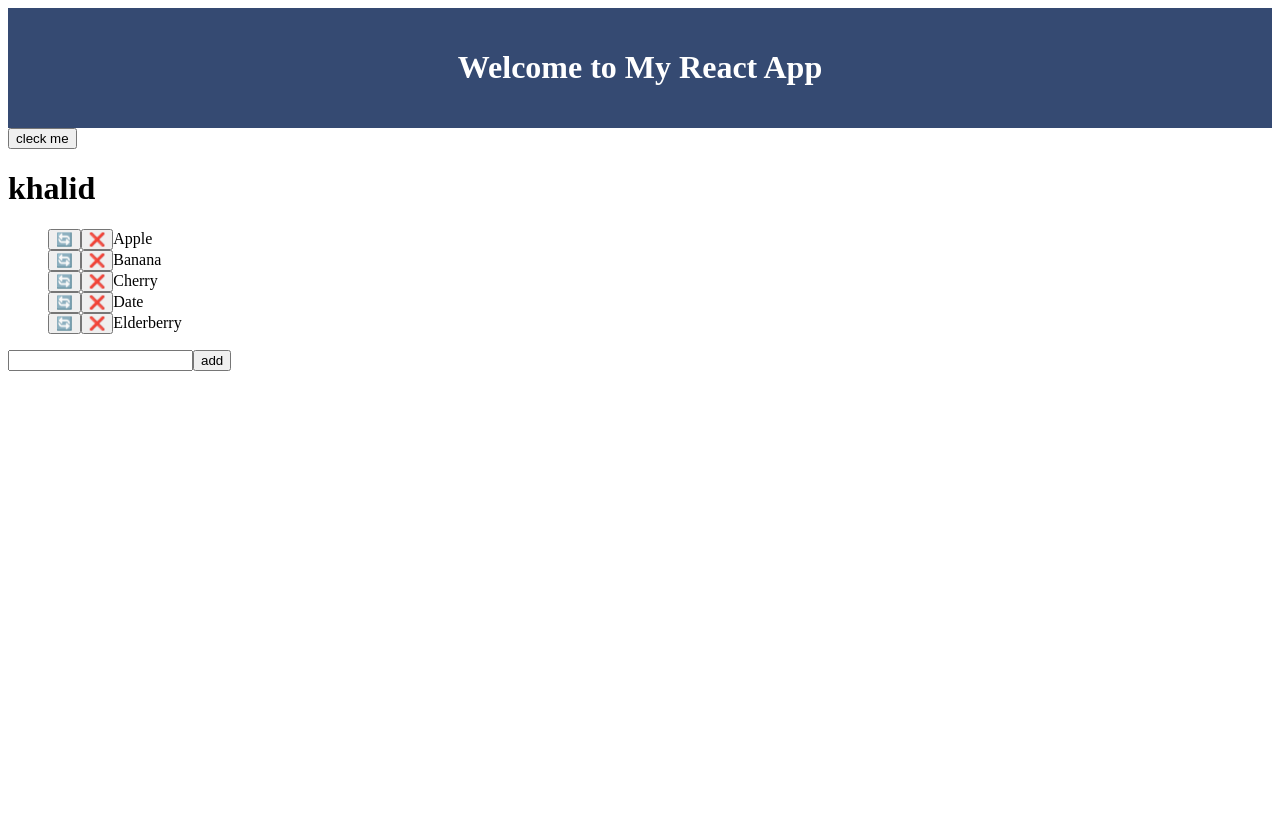
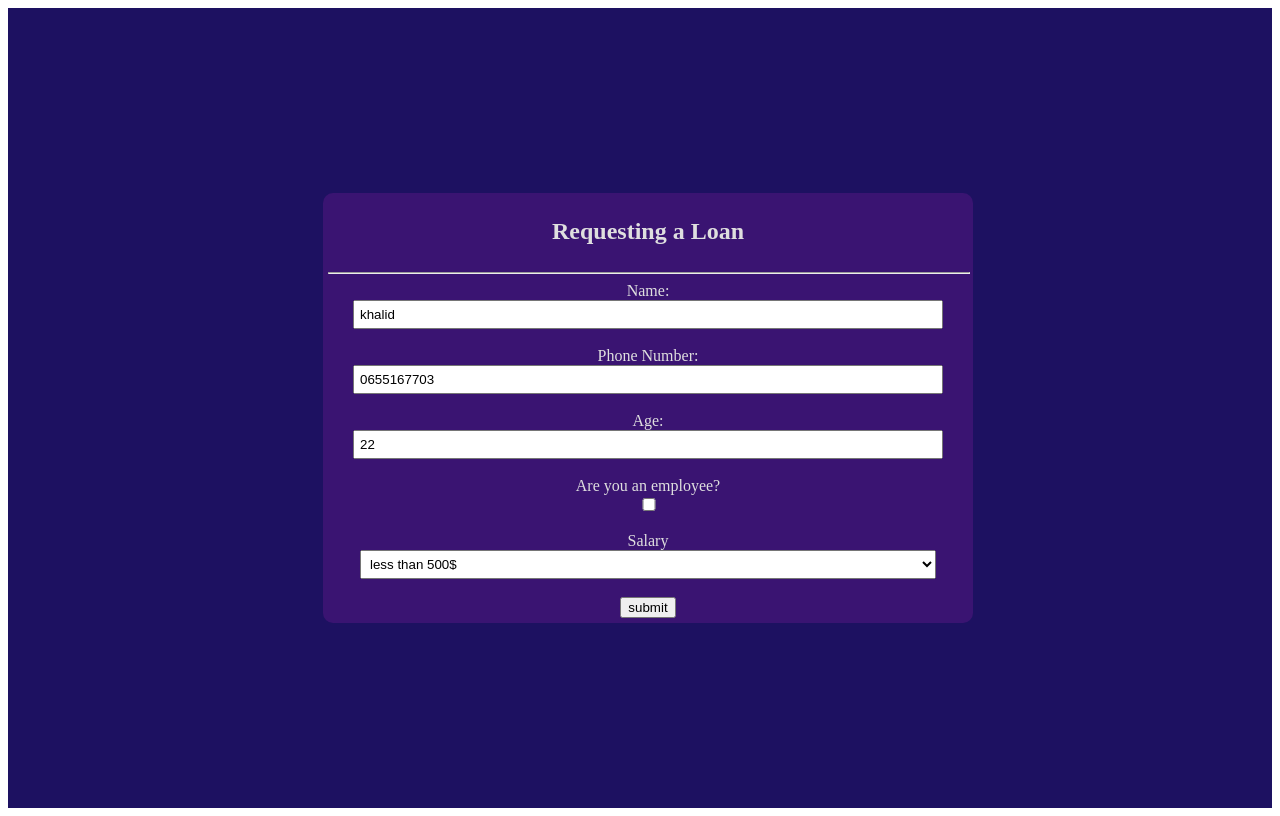
Before and after one commit to khalid192/react-app, a React (Vite) app: page / in a window 1280 px wide. Built offline with nearby package versions, Linux system fonts and the light colour scheme.

Commit message:
banck site

```diff
--- /dev/null
+++ b/src/RequestBox.css
@@ -0,0 +1,59 @@
+.req{
+    color: rgb(223, 223, 223);
+    height: auto;
+    width: 50vw;
+    background-color:rgba(71, 22, 121, 0.712) ;
+    border-radius: 10px;
+    display: flex;
+    flex-direction: column;
+    align-items: center;
+    justify-content:space-between;
+    padding: 5px;
+}
+input,select{
+    width: 90%;
+    padding: 5px;
+}
+hr{width: 100%;}
+
+.success{
+    width: 92vw;
+    height: 100vh;
+    position: absolute;
+    color: green;
+    font-weight: bold;
+    text-align: center;
+    background-color: rgba(0, 0, 0, 0.521);
+    display: flex;
+    justify-content: center;
+    align-items: center;
+
+}
+.success h1{
+    background-color: rgb(250, 250, 250);
+    padding: 15px;
+    border-radius: 10px;
+}
+.divSu{
+    position: absolute;
+    height: 100vh;
+    width: 100vw;
+    display:none;
+    justify-content: center;
+
+}
+.age-not-allowed{    width: 92vw;
+    height: 100vh;
+    position: absolute;
+    color: rgb(128, 0, 0);
+    font-weight: bold;
+    text-align: center;
+    background-color: rgba(0, 0, 0, 0.521);
+    display: flex;
+    justify-content: center;
+    align-items: center;}
+.age-not-allowed h1{
+    background-color: rgb(250, 250, 250);
+    padding: 15px;
+    border-radius: 10px;
+}
--- /dev/null
+++ b/src/RequestBox.jsx
@@ -0,0 +1,90 @@
+import "./RequestBox.css";
+import { useState } from "react";
+import Successfully1 from "./Successfullt1";
+import SuccessfullyAge from "./Successfullt0";
+
+export default function Rb() {
+  const [info, setInfo] = useState({
+    Name: "khalid",
+    Phone: "0655167703",
+    Age: 22,
+    employee: false,
+    salary: "less than 500$",
+  });
+
+  //section for functions
+
+function Nf(info){
+   setInfo((e)=>{
+   return{...e,Name:info.target.value}})}
+
+
+function Pf(info){
+   setInfo((e)=>{
+   return{...e,Phone:info.target.value}})}
+
+
+function Af(info){
+   setInfo((e)=>{
+   return{...e,Age:info.target.value}})}
+
+function Cf(info){
+  console.log(info)
+   setInfo((e)=>{
+   return{...e,employee:info.target.checked}})}
+
+function Sf(info){
+     console.log(info)
+   setInfo((e)=>{
+
+   return{...e,salary:info.target.value}})}
+
+
+
+function  kf(){
+document.querySelector(".divSu").style.display="flex";
+}
+
+
+
+
+  return (
+    <>
+
+      <div className="divSu">
+        { info.Age<18 ? <SuccessfullyAge/> : <Successfully1/> }
+      </div>
+
+
+
+
+
+
+      <div className="req">
+        <h2>Requesting a Loan</h2> <hr />
+
+        <label htmlFor="">Name:</label>
+        <input onChange={(e)=>{Nf(e)}} value={info.Name} type="text" /><br />
+
+        <label htmlFor="">Phone Number:</label>
+        <input onChange={(e)=>{Pf(e)}} value={info.Phone} type="number" /><br />
+
+        <label htmlFor="">Age:</label>
+        <input onChange={(e)=>{Af(e)}} value={info.Age} type="number" /><br />
+
+        <label htmlFor="">Are you an employee?</label>
+        <input onChange={(e)=>{Cf(e)}} type="checkbox"  checked={info.employee}/> <br />
+
+        <label htmlFor="">Salary</label>
+        <select onChange={(e)=>{Sf(e)}} value={info.salary} id="">
+          <option value="less than 500$">less than 500$</option>
+          <option value="between 500$ and 2000$">between 500$ and 2000$</option>
+          <option value="abov 2000$">abov 2000$</option>
+        </select><br />
+
+
+        <button onClick={()=>{kf()}} type="submit">submit</button>
+      </div>
+    </>
+  );
+}
--- /dev/null
+++ b/src/Successfullt0.jsx
@@ -0,0 +1,14 @@
+
+
+import "./RequestBox.css";
+
+
+export default function SuccessfullyPhone() {
+  return (
+    <>
+      <div className="age-not-allowed">
+        <h1>Age is not allowed</h1>
+      </div>
+    </>
+  );
+}
--- /dev/null
+++ b/src/Successfullt1.jsx
@@ -0,0 +1,14 @@
+
+import "./RequestBox.css";
+
+
+
+export default function Successfully1() {
+  return (
+    <>
+      <div className="success">
+        <h1>The Form Has Been Submitted Successfully</h1>
+      </div>
+    </>
+  );
+}
--- /dev/null
+++ b/src/bC.css
@@ -0,0 +1,8 @@
+.container{
+    height: 100vh;
+    width: 100vw;
+    background-color: rgb(29, 17, 97);
+    display: flex;
+    justify-content: center;
+    align-items: center;
+}
--- /dev/null
+++ b/src/bC.jsx
@@ -0,0 +1,15 @@
+
+import './bC.css'
+import Rb from './RequestBox';
+
+
+
+export default  function Bc() {
+  return (
+    <>
+      <div className="container">
+          <Rb/>
+      </div>
+    </>
+  );
+}
--- a/src/header.css
+++ b/src/header.css
@@ -1,6 +1,8 @@
 .header{
     background-color: #354a72;
-    padding: 20px;
+    padding: 20px 0;
     color: white;
     text-align: center;
+    width: 100vw;
+
 }
--- a/src/index.css
+++ b/src/index.css
@@ -0,0 +1,3 @@
+body,html{
+    overflow: hidden;
+}
--- a/src/main.jsx
+++ b/src/main.jsx
@@ -1,5 +1,6 @@
 import { StrictMode } from 'react'
 import { createRoot } from 'react-dom/client'
+import Bc from './bC.jsx'
 import './index.css'
 import App from './App.jsx'
 import Inputfunc from './input.jsx'
@@ -10,9 +11,8 @@ import Aray from './aray.jsx'
 
 createRoot(document.getElementById('root')).render(
   <StrictMode>
-    <Header />
-    <Button />
-    <Aray />
+
+    <Bc />
 
   </StrictMode>,
 )
```
Also changed, not shown: src/SuccessfullyN.jsx (added).
